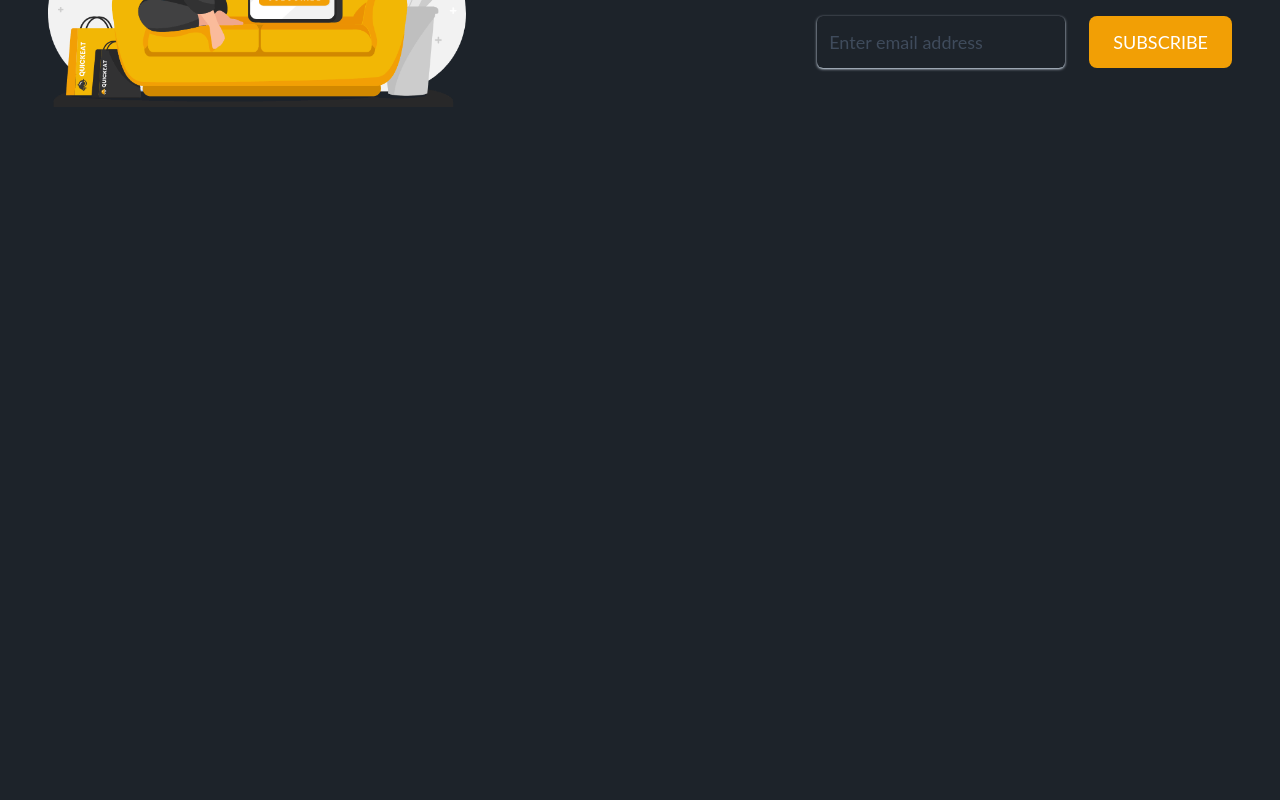
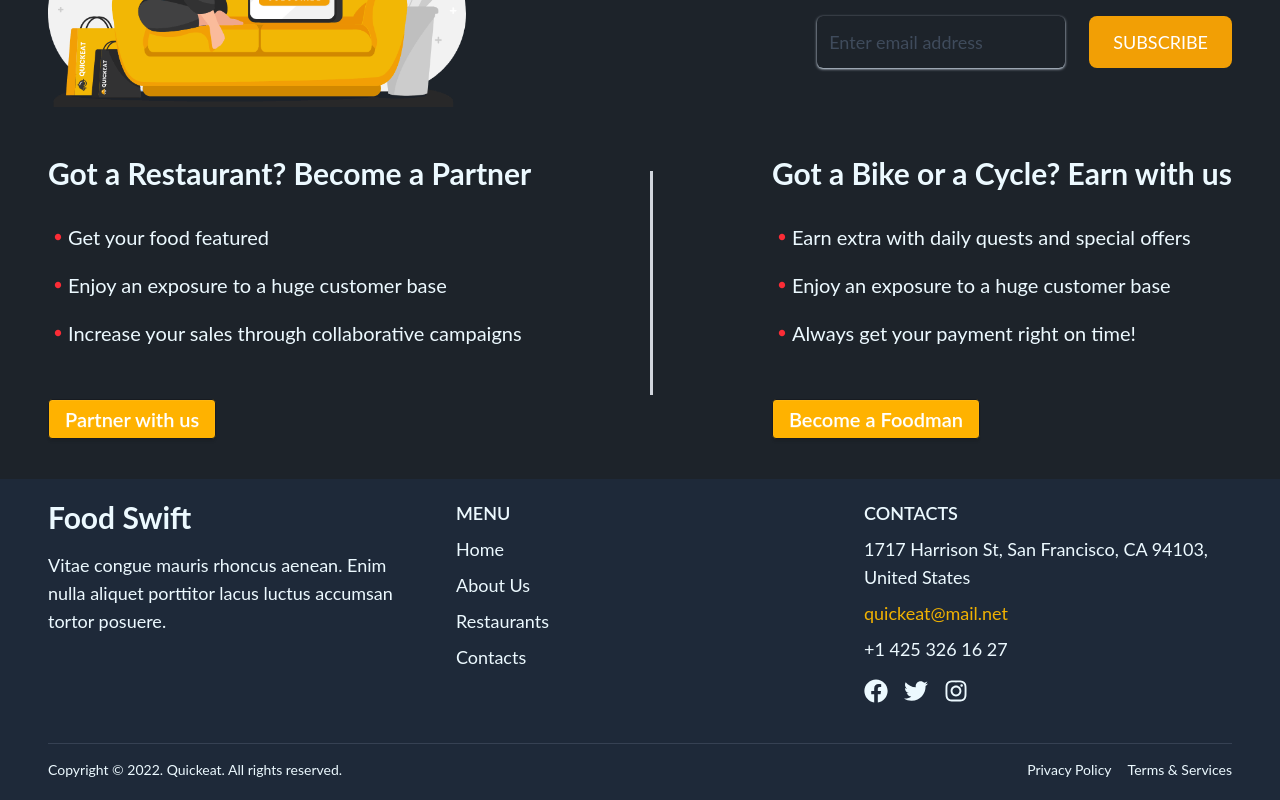
Before and after one commit to pxgacademy/Food-Swift-Quantum-Devs, a React (Vite) app: page / in a window 1280 px wide. Shown: the part 2525-3325 px from the top of the page. Before the commit the page ends 2680 px from the top, so only its background shows below. Built offline with nearby package versions, Linux system fonts and the light colour scheme; no server answers.

Commit message:
Restaurant partner and biker section

```diff
--- a/src/layouts/main-layout/MainLayout.jsx
+++ b/src/layouts/main-layout/MainLayout.jsx
@@ -1,12 +1,14 @@
 import React from "react";
 import { Outlet } from "react-router-dom";
 import Header from "../../shared-components/header/Header";
+import Footer from "../../shared-components/footer/Footer";
 
 const MainLayout = () => {
   return (
     <>
       <Header />
       <Outlet />
+      <Footer></Footer>
     </>
   );
 };
--- /dev/null
+++ b/src/pages/main-layout-pages/home/PatnerBiker/PatnerBiker.jsx
@@ -0,0 +1,69 @@
+import { RxDotFilled } from "react-icons/rx";
+
+const PatnerBiker = () => {
+  return (
+    <div className="md:flex justify-between  gap-5 mb-10">
+      <div className="space-y-5">
+        <h3 className="text-2xl lg:text-3xl  font-bold mb-8">
+          Got a Restaurant? Become a Partner
+        </h3>
+        <p className="text-lg md:text-xl flex items-center">
+          <span className="text-red-500 border-none">
+            <RxDotFilled />
+          </span>
+          Get your food featured
+        </p>
+        <p className="text-lg md:text-xl flex items-center">
+          <span className="text-red-500 border-none ">
+            <RxDotFilled />
+          </span>
+          Enjoy an exposure to a huge customer base
+        </p>
+        <p className="text-lg md:text-xl flex items-center">
+          <span className="text-red-500 border-none">
+            <RxDotFilled />
+          </span>
+          Increase your sales through collaborative campaigns
+        </p>
+        <div>
+          <button className="btn text-lg text-white md:text-xl bg-primaryColor hover:bg-[#F29F05] mt-8">
+            Partner with us
+          </button>
+        </div>
+      </div>
+      <div className="p-4">
+        <div className="border border-r-2 border-gray-300 min-h-56 hidden md:block"></div>
+      </div>
+      <div className="space-y-5">
+        <h3 className="text-2xl lg:text-3xl  font-bold mb-8">
+          Got a Bike or a Cycle? Earn with us
+        </h3>
+        <p className="text-lg md:text-xl flex items-center">
+          <span className="text-red-500 border-none">
+            <RxDotFilled />
+          </span>
+          Earn extra with daily quests and special offers
+        </p>
+        <p className="text-lg md:text-xl flex items-center">
+          <span className="text-red-500 border-none">
+            <RxDotFilled />
+          </span>
+          Enjoy an exposure to a huge customer base
+        </p>
+        <p className="text-lg md:text-xl flex items-center">
+          <span className="text-red-500 border-none">
+            <RxDotFilled />
+          </span>
+          Always get your payment right on time!
+        </p>
+        <div>
+          <button className="btn text-lg text-white md:text-xl bg-primaryColor hover:bg-[#F29F05] mt-8">
+            Become a Foodman
+          </button>
+        </div>
+      </div>
+    </div>
+  );
+};
+
+export default PatnerBiker;
--- a/src/pages/main-layout-pages/home/home/Home.jsx
+++ b/src/pages/main-layout-pages/home/home/Home.jsx
@@ -1,5 +1,4 @@
 import PageContainer from "../../../../components/containers/PageContainer";
-import useContextValue from "../../../../hooks/useContextValue";
 
 import AtAGlance from "../at-a-glance/AtAGlance";
 import Banner from "../banner/Banner";
@@ -8,6 +7,7 @@ import HowToWork from "../how-to-work/HowToWork";
 import Restaurant from "../restaurant/Restaurant";
 import PopularCard from "../popular-card/PopularCard";
 import Subscribe from "../subscribe/Subscribe";
+import PatnerBiker from "../PatnerBiker/PatnerBiker";
 
 const Home = () => {
   return (
@@ -19,6 +19,7 @@ const Home = () => {
       <PopularCard />
       <AtAGlance></AtAGlance>
       <Subscribe></Subscribe>
+      <PatnerBiker></PatnerBiker>
     </PageContainer>
   );
 };
```
